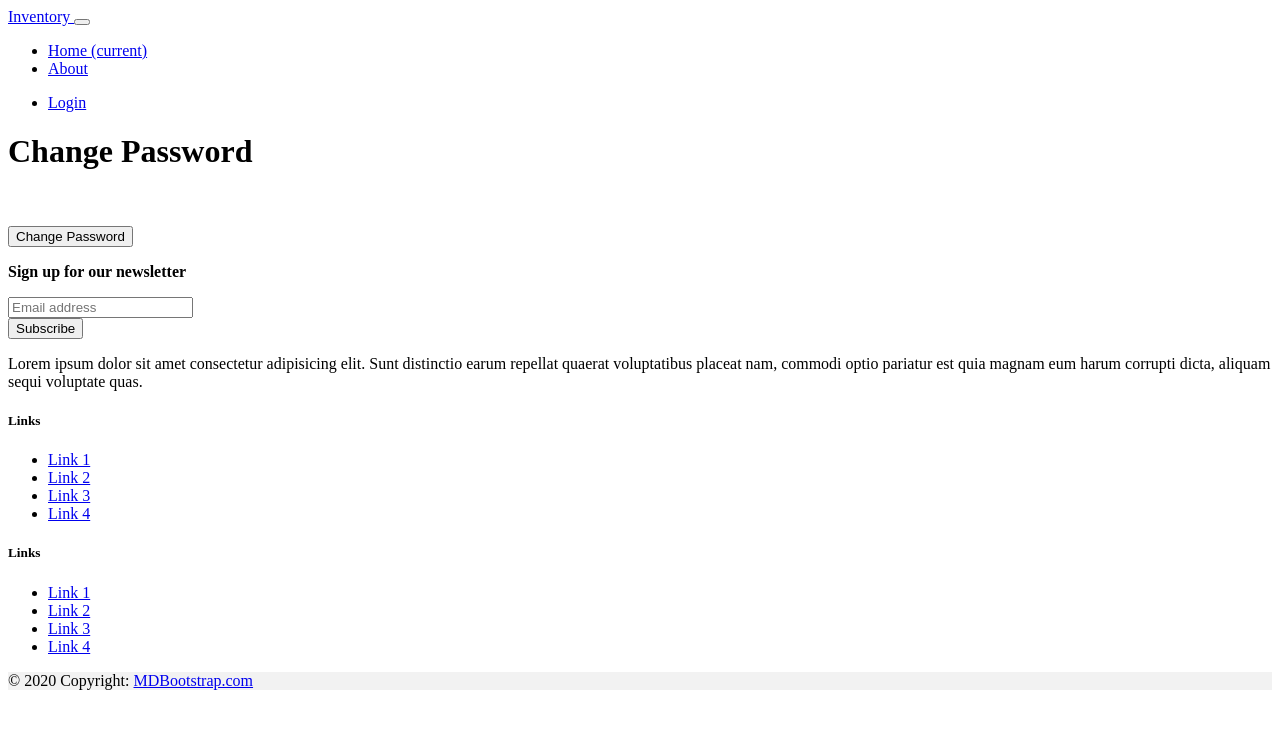
After one commit to nguyenngocchaugv/inventory, a Python web app: template inventory/templates/public/change_password.html in a window 1280 px wide. The commit adds this page. Shown: the top 729 px of the page. Run offline with Jinja, Linux system fonts and the light colour scheme; the template is opened without the code that fills it, so the values that code supplies are empty.

Commit message:
feat: implement change_password page

```diff
--- a/inventory/templates/nav.html
+++ b/inventory/templates/nav.html
@@ -56,13 +56,15 @@
     </ul>
     {% if current_user and current_user.is_authenticated %}
     <ul class="navbar-nav my-auto">
-      <li class="nav-item active">
-        <a class="nav-link">Logged in as {{ current_user.username }}</a>
-      </li>
-      <li class="nav-item">
-        <a class="nav-link" href="{{ url_for('public.logout') }}">
-          <i class="fa-solid fa-arrow-right-from-bracket"></i>
+      <li class="nav-item dropdown">
+        <a class="nav-link dropdown-toggle" href="#" id="userDropdown" role="button" data-bs-toggle="dropdown" aria-expanded="false">
+          Logged in as {{ current_user.username }}
         </a>
+        <ul class="dropdown-menu" aria-labelledby="userDropdown">
+          <li><a class="dropdown-item" href="{{ url_for('public.change_password') }}">Change Password</a></li>
+          <li><hr class="dropdown-divider"></li>
+          <li><a class="dropdown-item" href="{{ url_for('public.logout') }}">Logout</a></li>
+        </ul>
       </li>
     </ul>
     {% endif %}
--- /dev/null
+++ b/inventory/templates/public/change_password.html
@@ -0,0 +1,23 @@
+{% extends "layout.html" %}
+{% block content %}
+<div class="container-narrow">
+  <h1 class="mt-5">Change Password</h1>
+  <br />
+  <form id="changePasswordForm" class="form form-login" method="POST" action="" role="form">
+    {{ form.csrf_token }}
+    <div class="form-group mb-4">
+      {{form.old_password.label(class="form-label required")}}
+      {{form.old_password(placeholder="Old Password", class_="form-control")}}
+    </div>
+    <div class="form-group mb-4">
+      {{form.new_password.label(class="form-label required")}}
+      {{form.new_password(placeholder="New Password", class_="form-control")}}
+    </div>
+    <div class="form-group">
+      {{form.confirm_password.label(class="form-label required")}}
+      {{form.confirm_password(placeholder="Confirm Password", class_="form-control")}}
+    </div>
+    <p class="mt-4"><input class="btn btn-primary" type="submit" value="Change Password"></p>
+  </form>
+</div>
+{% endblock %}
```
Also changed, not shown: inventory/public/forms.py (+33 -0 lines), inventory/public/views.py (+15 -1 lines), db/dev.db.
